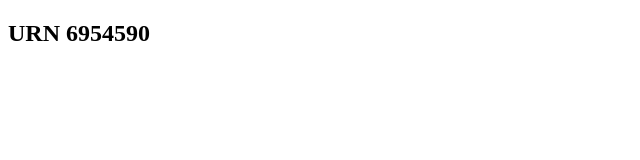
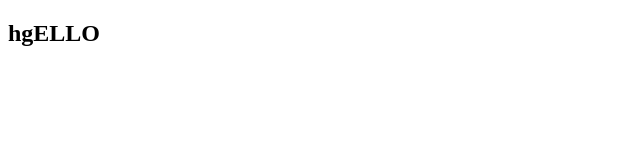
Before and after one commit to Wisadel-1900/FY6954590, a plain HTML site: page index.html in a window 1280 px wide. Shown: the whole page, without its empty margins (0-640 px from the left). Drawn offline with Linux system fonts and the light colour scheme.

Commit message:
Update index.html

```diff
--- a/index.html
+++ b/index.html
@@ -3,7 +3,7 @@
 <html>
 
   <head>
-    <h2>URN 6954590 </h2>
+    <h2>hgELLO </h2>
   </head>
 
 </html>
```
